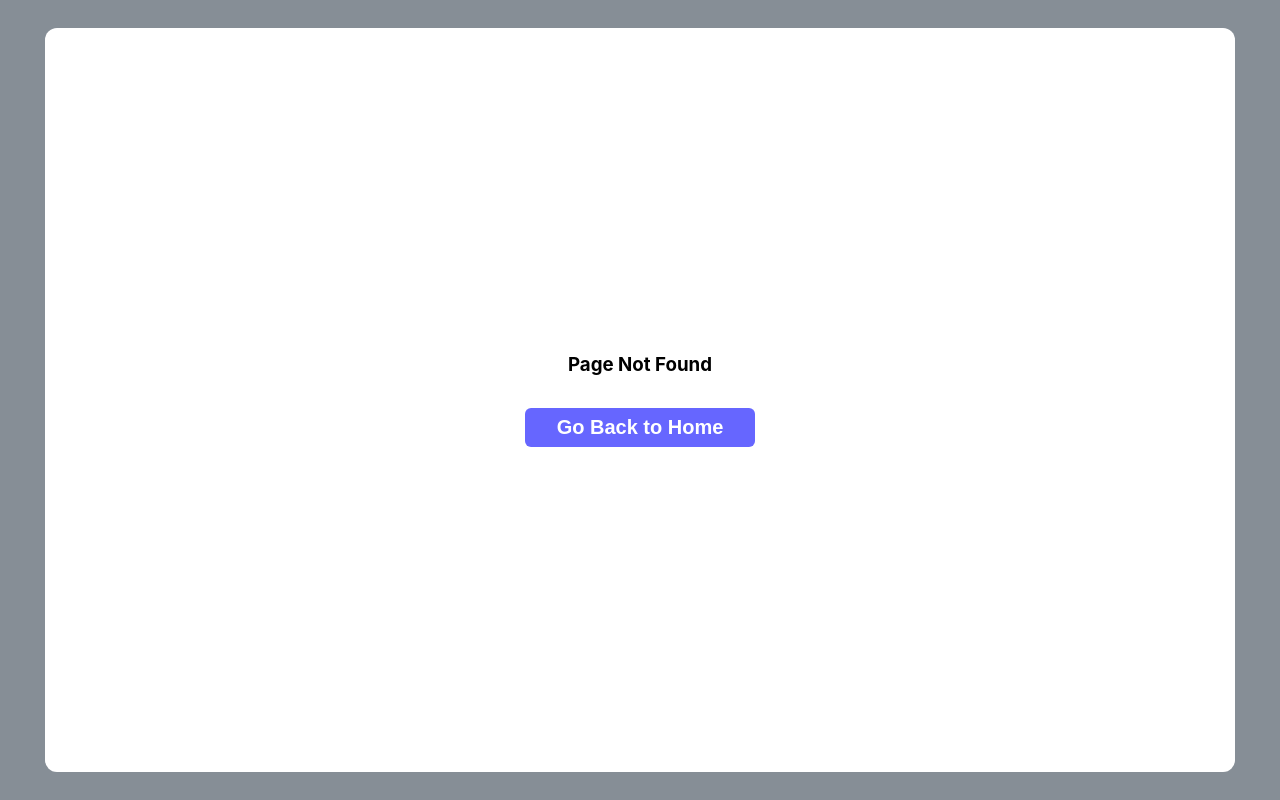
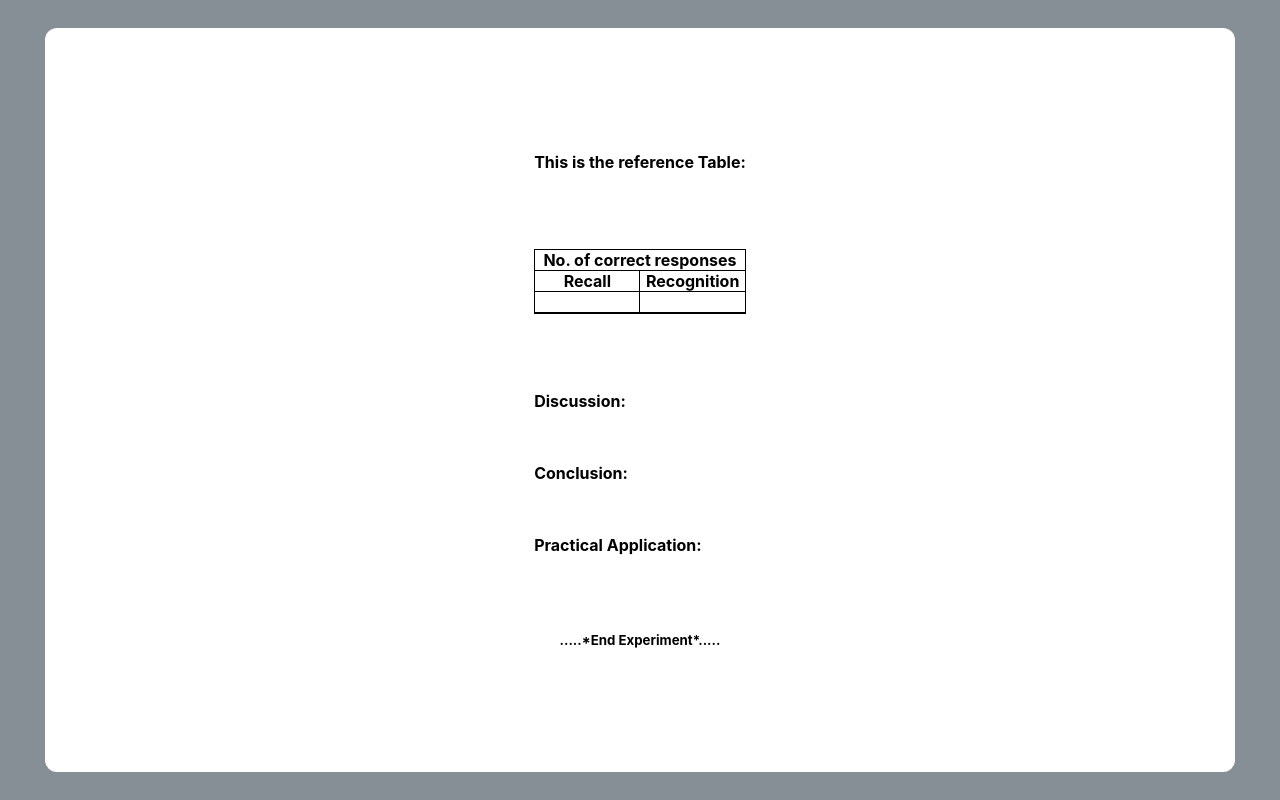
Before and after one commit to phanee123/recallandrecognition, a React (Vite) app: page /lastactivity in a window 1280 px wide. Before the commit this address had no page. Built offline with nearby package versions, Linux system fonts and the light colour scheme.

Commit message:
added lastpage,ready auido

```diff
--- a/index.html
+++ b/index.html
@@ -4,7 +4,7 @@
     <meta charset="UTF-8" />
     <link rel="icon" type="image/svg+xml" href="/vite.svg" />
     <meta name="viewport" content="width=device-width, initial-scale=1.0" />
-    <title>Vite + React</title>
+    <title>Recall and Recognition</title>
   </head>
   <body>
     <div id="root"></div>
--- a/src/App.css
+++ b/src/App.css
@@ -54,3 +54,11 @@
     font-size: 12px;
   }
 }
+
+table,
+th,
+td {
+  border: 1px solid black;
+  border-collapse: collapse;
+  min-width: 6rem;
+}
--- a/src/App.jsx
+++ b/src/App.jsx
@@ -8,6 +8,7 @@ import Ready from "./page/Ready";
 import WordsGrid from "./page/wordsgrid";
 import Intervention from "./page/intervention";
 import Evaluate from "./page/Evaluate";
+import LastPage from "./page/LastPage";
 
 import "./App.css";
 
@@ -23,6 +24,7 @@ function App() {
             <Route path="/wordsgrid" element={<WordsGrid />} />
             <Route path="/evaluate" element={<Evaluate />} />
             <Route path="/exitWithExcel" element={<ExitWithDownloadExcel />} />
+            <Route path="/lastactivity" element={<LastPage />} />
             <Route path="*" element={<PageNotFound />} />
           </Routes>
         </ResultsProvider>
--- a/src/constants/general.js
+++ b/src/constants/general.js
@@ -65,6 +65,13 @@ function getRandomInt(min, max) {
 }
 
 // #TODO:
-const NUMBER_OF_SECONDS = 1;
+const NUMBER_OF_SECONDS = 60;
 const NUM_QUESTIONS_INTERVENTION = 15;
-export { TEST1_WORDS, TEST2_WORDS, shuffleArray, NUMBER_OF_SECONDS, getRandomInt, NUM_QUESTIONS_INTERVENTION };
+export {
+  TEST1_WORDS,
+  TEST2_WORDS,
+  shuffleArray,
+  NUMBER_OF_SECONDS,
+  getRandomInt,
+  NUM_QUESTIONS_INTERVENTION,
+};
--- a/src/page/ExitWithDownloadExcel.jsx
+++ b/src/page/ExitWithDownloadExcel.jsx
@@ -2,6 +2,35 @@ import { CSVLink } from "react-csv";
 import { useContext, useState } from "react";
 import { ResultsContext } from "../context/Results";
 import { TEST1_WORDS } from "../constants/general";
+import { useNavigate } from "react-router-dom";
+
+/*Adding CSS for button*/
+
+const styles = {
+  wrapper: {
+    width: "50vw",
+    height: "70vh",
+    textAlign: "center",
+    display: "flex",
+    justifyContent: "center",
+    alignItems: "center",
+    flexDirection: "column",
+    gap: "32px",
+  },
+
+  button: {
+    display: "block",
+    outline: "0",
+    border: "0",
+    padding: "8px 32px",
+    backgroundColor: "#6666ff",
+    color: "white",
+    borderRadius: "6px",
+    cursor: "pointer",
+    fontSize: "20px",
+    fontWeight: "600",
+  },
+};
 
 const headers = [
   { label: "Test1 Words", key: "test1Words" },
@@ -11,26 +40,39 @@ const headers = [
 
 const ExitWithDownloadExcel = () => {
   const { systemInput, userInput, test1Score } = useContext(ResultsContext);
+  const navigate = useNavigate();
 
   const getTest2Score = () => {
     const trueNum = TEST1_WORDS.filter((word) => userInput.includes(word));
-    console.log(trueNum);
-    return (TEST1_WORDS.length - trueNum.length) * (100 % systemInput.length);
+    return trueNum.length;
   };
 
+  const getMergedWords = () => {
+    return systemInput.map((word, index) => ({
+      test1Words: TEST1_WORDS[index] ? TEST1_WORDS[index] : "",
+      test2Words: word,
+      userInput: userInput[index] ? userInput[index] : "",
+    }));
+  };
+
+  console.log(getMergedWords());
+
   const csvReport = {
-    data: [{ test1Words: TEST1_WORDS, test2Words: systemInput, userInput }],
+    data: getMergedWords(),
     headers: headers,
-    filename: `Recall&Recognistion${new Date().toLocaleString()}`,
+    filename: `Recall&Recognition${new Date().toLocaleString()}`,
     extension: ".csv",
   };
   return (
-    <div>
+    <div style={styles.wrapper}>
       <h2>Results:</h2>
-      <h3>Score Test 1 :{(test1Score / TEST1_WORDS.length) * 100}</h3>
+      <h3>Score Test 1 :{test1Score}</h3>
       <h3>Score Test 2 :{getTest2Score()}</h3>
       <h3>Please click the below link to download the results</h3>
-      <CSVLink {...csvReport}>Download me</CSVLink>;
+      <CSVLink {...csvReport}>Download me</CSVLink>
+      <button style={styles.button} onClick={() => navigate("/lastactivity")}>
+        End
+      </button>
     </div>
   );
 };
--- /dev/null
+++ b/src/page/LastPage.jsx
@@ -0,0 +1,59 @@
+import "../App.css";
+
+const lastPageStyles = {
+  container: {
+    padding: "2rem",
+    display: "flex",
+    flexDirection: "column",
+    minHeight: "70vh",
+    justifyContent: "space-between",
+    gap: "24px",
+  },
+  bottomArea: {
+    display: "flex",
+    flexDirection: "column",
+    gap: "52px",
+  },
+  footer: {
+    textAlign: "center",
+  },
+};
+
+const LastPage = () => {
+  return (
+    <div style={lastPageStyles.container}>
+      <h4>This is the reference Table:</h4>
+      <table>
+        <thead>
+          <tr>
+            <th colSpan={3}>No. of correct responses</th>
+          </tr>
+          <tr>
+            <th>Recall </th>
+            <th>Recognition</th>
+          </tr>
+        </thead>
+        <tbody>
+          <tr>
+            <td>&nbsp;</td>
+            <td>&nbsp;</td>
+          </tr>
+          <tr>
+            <td></td>
+            <td></td>
+          </tr>
+        </tbody>
+      </table>
+      <div style={lastPageStyles.bottomArea}>
+        <h4>Discussion:</h4>
+        <h4>Conclusion:</h4>
+        <h4>Practical Application:</h4>
+      </div>
+      <footer>
+        <h5 style={lastPageStyles.footer}>.....*End Experiment*.....</h5>
+      </footer>
+    </div>
+  );
+};
+
+export default LastPage;
--- a/src/page/Ready.jsx
+++ b/src/page/Ready.jsx
@@ -2,11 +2,16 @@ import { useEffect, useContext } from "react";
 import { ResultsContext } from "../context/Results";
 import { useNavigate } from "react-router-dom";
 import { TEST1_WORDS, TEST2_WORDS, shuffleArray } from "../constants/general";
+
+import readyAudio from "../assets/Ready.mp3";
+
 const Ready = () => {
   const navigate = useNavigate();
+  const audio = new Audio(readyAudio);
   const { currentTest, setSystemInput } = useContext(ResultsContext);
 
   useEffect(() => {
+    audio.play();
     setTimeout(() => {
       if (currentTest) {
         setSystemInput(shuffleArray(TEST2_WORDS));
```
Also changed, not shown: 1 other file (tests, documents, lock files or other folders).
